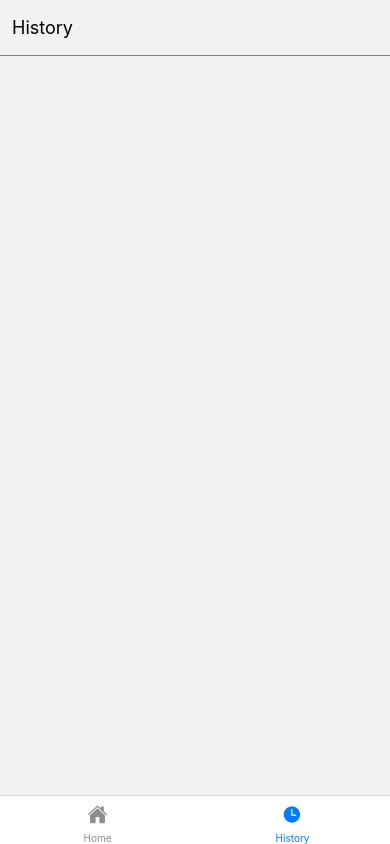
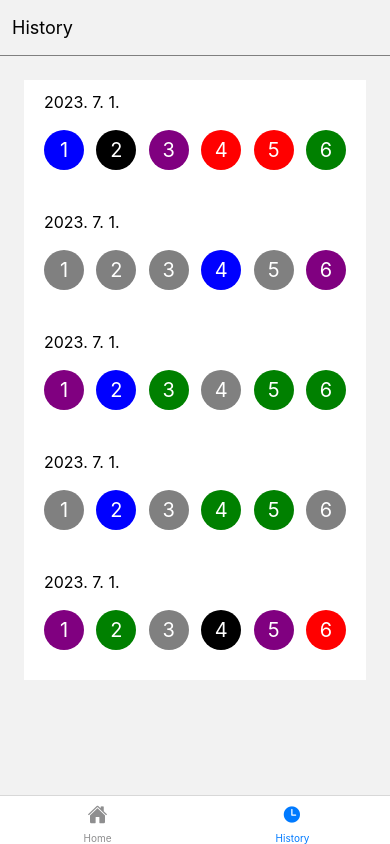
Before and after one commit to NaStillmatic/ReactNative, a React Native app in the folder part3-ch7-lotto-number-get/: screen /History in a window 390 px wide. Built offline with nearby package versions, Linux system fonts and the light colour scheme.

Commit message:
Part3. Ch07-02-화면구성시 필요한 컴포넌트 추가(2)

```diff
--- /dev/null
+++ b/part3-ch7-lotto-number-get/src/components/LottoNumberView.js
@@ -0,0 +1,42 @@
+import React, { useCallback } from 'react';
+import { View } from 'react-native';
+import { Typography } from './Typography';
+
+export const LottoNumberView = (props) => {
+
+    const getNumberBackgroundColor = useCallback(() => {
+        const randomNumber = Math.floor((Math.random() * 10)) % 6
+        switch (randomNumber) {
+            case 0: return 'red';
+            case 1: return 'blue';
+            case 2: return 'gray';
+            case 3: return 'green';
+            case 4: return 'purple';
+            default: return 'black';
+        }
+    }, [])
+
+    return (
+        <View style={{
+            flex: 1,
+            flexDirection: 'row',
+            alignItems: 'center',
+            justifyContent: 'space-between'
+        }}>
+            {props.numbers.map((item) =>{
+                return (
+                    <View style={{
+                        backgroundColor: getNumberBackgroundColor(),
+                        width:40,
+                        height: 40,
+                        borderRadius:20,
+                        alignItems: 'center',
+                        justifyContent: 'center'
+                    }}>
+                        <Typography fontSize={20} color='white'>{item}</Typography>
+                    </View>
+                )
+            })}
+        </View>
+    )
+}
--- a/part3-ch7-lotto-number-get/src/screens/HistoryListScreen.js
+++ b/part3-ch7-lotto-number-get/src/screens/HistoryListScreen.js
@@ -1,13 +1,45 @@
-import React from 'react';
-import { View } from 'react-native';
+import React, { useState } from 'react';
+import { FlatList, View } from 'react-native';
 import { Header } from '../components/Header/Header';
+import { Typography } from '../components/Typography';
+import { LottoNumberView } from '../components/LottoNumberView';
 
 export const HistoryListScreen = (props) => {
+    const [history] = useState([
+        {date: new Date(), numbers: [1, 2, 3, 4, 5, 6]},
+        {date: new Date(), numbers: [1, 2, 3, 4, 5, 6]},
+        {date: new Date(), numbers: [1, 2, 3, 4, 5, 6]},
+        {date: new Date(), numbers: [1, 2, 3, 4, 5, 6]},
+        {date: new Date(), numbers: [1, 2, 3, 4, 5, 6]},
+    ])
+
     return (
         <View style={{ flex: 1 }}>
             <Header>
                 <Header.Title title='History'></Header.Title>
             </Header>
+
+            <FlatList
+                style={{flex:1}}
+                data={history}
+                contentContainerStyle={{
+                    paddingTop: 24,
+                    paddingBottom: 24
+                }}
+                renderItem={({item}) => {
+                    return (
+                        <View style={{
+                            paddingHorizontal: 20,
+                            paddingVertical: 12,
+                            marginHorizontal: 24,
+                            height: 120,
+                            backgroundColor: 'white'
+                        }}>
+                            <Typography fontSize={16}>{item.date.getFullYear()}. {item.date.getMonth()}. {item.date.getDay()}.</Typography>
+                            <LottoNumberView numbers={item.numbers} />
+                        </View>
+                    )
+            }} />
         </View>
     )
 }
--- a/part3-ch7-lotto-number-get/src/screens/HomScreen.js
+++ b/part3-ch7-lotto-number-get/src/screens/HomScreen.js
@@ -4,6 +4,7 @@ import { Button } from '../components/Button';
 import { Header } from '../components/Header/Header';
 import { Spacer } from '../components/Spacer';
 import { Typography } from '../components/Typography';
+import { LottoNumberView } from '../components/LottoNumberView';
 
 export const HomeScreen = (props) => {
     const onPressGetNumber = useCallback(() => {
@@ -28,29 +29,7 @@ export const HomeScreen = (props) => {
                     backgroundColor: 'white',
                     borderColor: 'gray'
                 }}>
-                    <View style={{
-                        flex: 1,
-                        flexDirection: 'row',
-                        alignItems: 'center',
-                        justifyContent: 'space-between'
-                    }}>
-                        {[1, 2, 3, 4, 5, 6].map((item) =>{
-                            return (
-                                <View style={{
-                                    backgroundColor: 'black',
-                                    width:40,
-                                    height: 40,
-                                    borderRadius:20,
-                                    alignItems: 'center',
-                                    justifyContent: 'center'
-                                }}>
-                                    <Typography fontSize={20} color='white'>
-                                        {item}
-                                    </Typography>
-                                </View>
-                            )
-                        })}
-                    </View>
+                    <LottoNumberView numbers={[1,2,3,4,5]} />
                 </View>
                 <Spacer space={20} />
                 <Button onPress={onPressGetNumber}>
```
